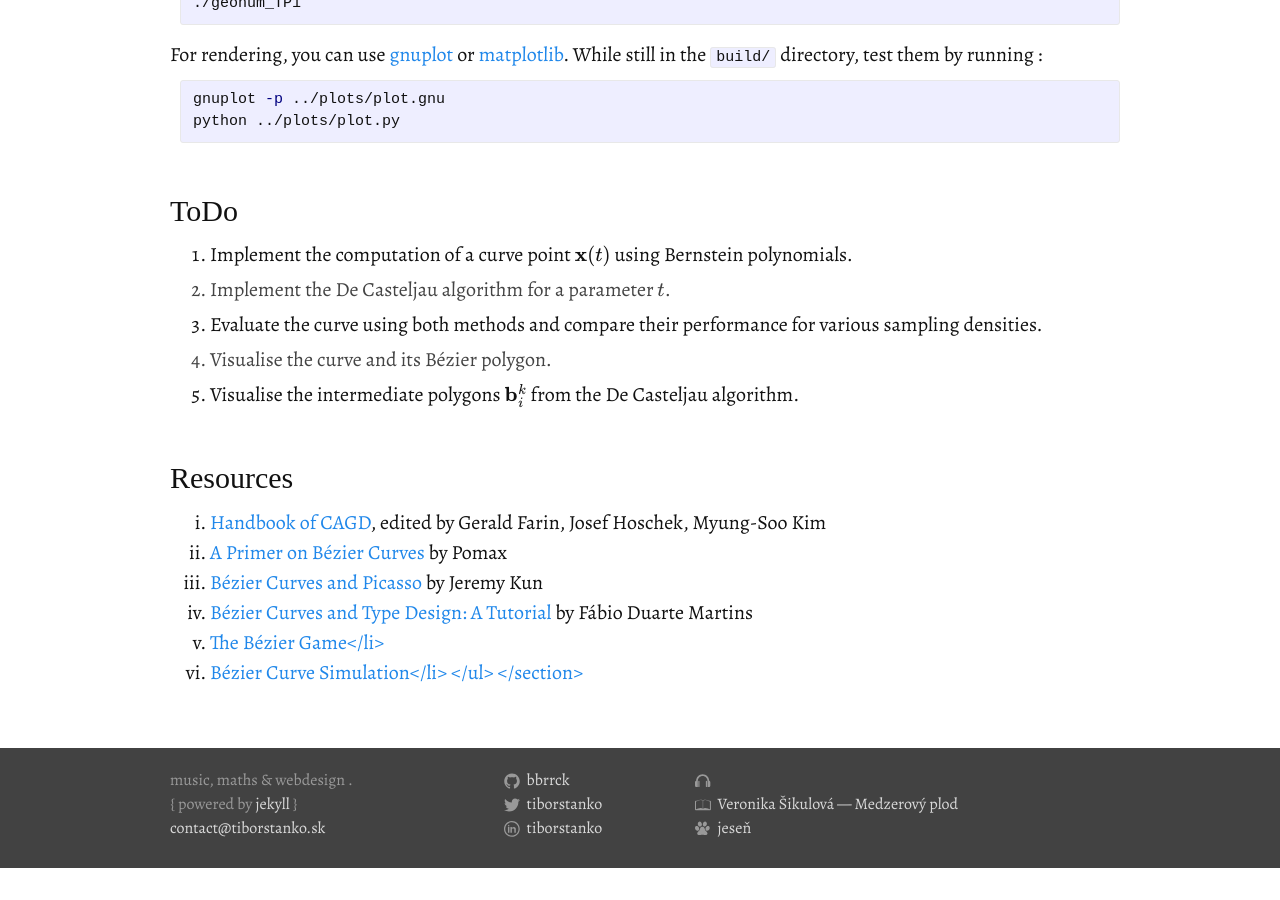
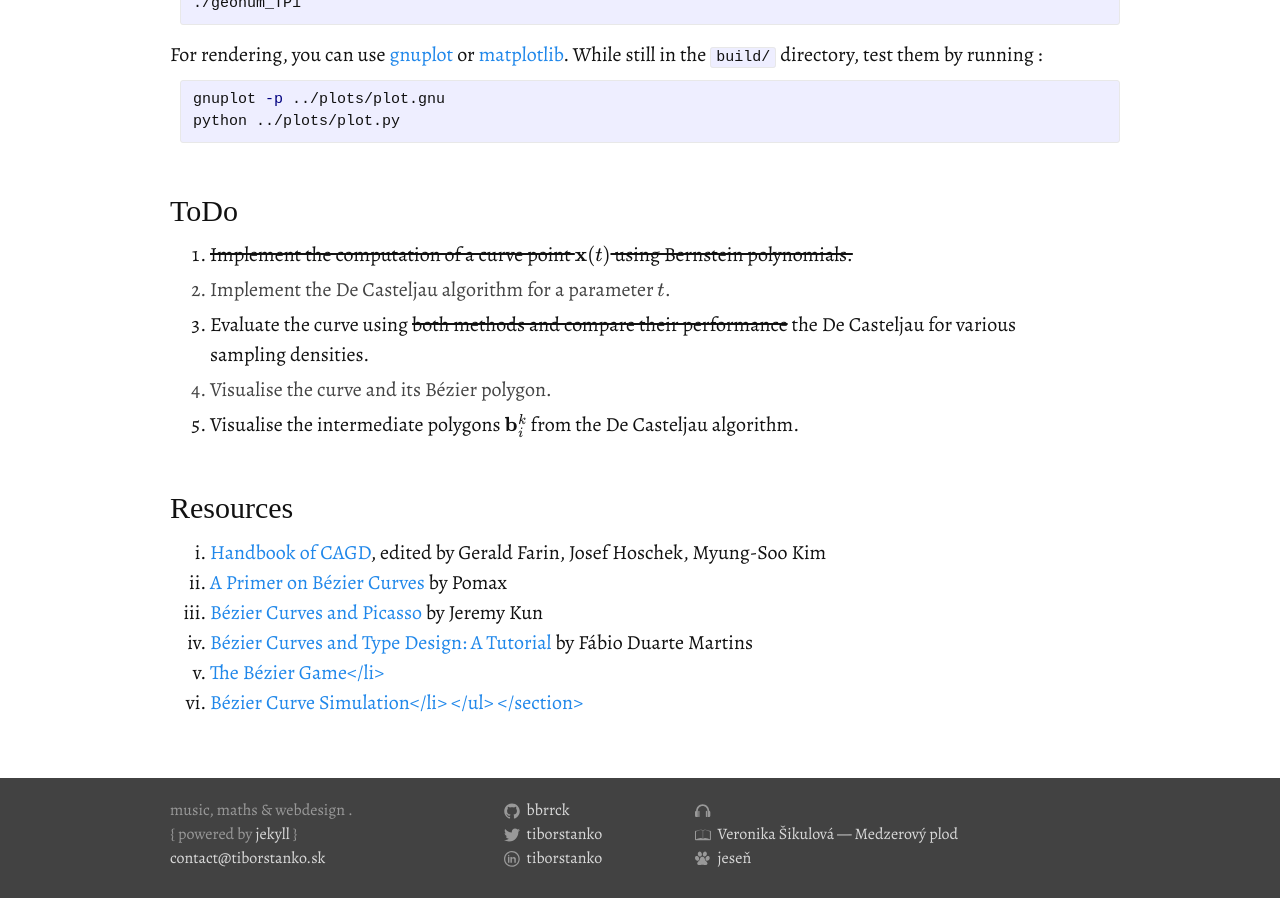
Before and after one commit to bbrrck/bbrrck.github.io, a Jekyll site: the page built from teaching/geo-num-2016/tp1.md, in a window 1280 px wide and 900 px high, scrolled down 2759 px. Built offline with Jekyll 4.4.1, drawn with Linux system fonts in a browser that asks for light colours; some web fonts are replaced; formulas are drawn with MathJax 3; before the commit the page ends 3629 px from its top, so only the background shows below that.

Commit message:
tp1 revisited

```diff
--- a/teaching/geo-num-2016/tp1.md
+++ b/teaching/geo-num-2016/tp1.md
@@ -81,9 +81,9 @@ python ../plots/plot.py
 
 <h2>ToDo</h2>
 <ol class="assignements">
-<li>Implement the computation of a curve point $\mathbf x(t)$ using Bernstein polynomials.</li>
+<li><del>Implement the computation of a curve point $\mathbf x(t)$ using Bernstein polynomials.</del></li>
 <li>Implement the De Casteljau algorithm for a parameter $t$.</li>
-<li>Evaluate the curve using both methods and compare their performance for various sampling densities.</li>
+<li>Evaluate the curve using <del>both methods and compare their performance</del> the De Casteljau for various sampling densities.</li>
 <li>Visualise the curve and its Bézier polygon.</li>
 <li>Visualise the intermediate polygons $\mathbf b_i^k$ from the De Casteljau algorithm.</li>
 </ol>
```
Also changed, not shown: teaching/geo-num-2016/index.md (+1 -1 lines).
